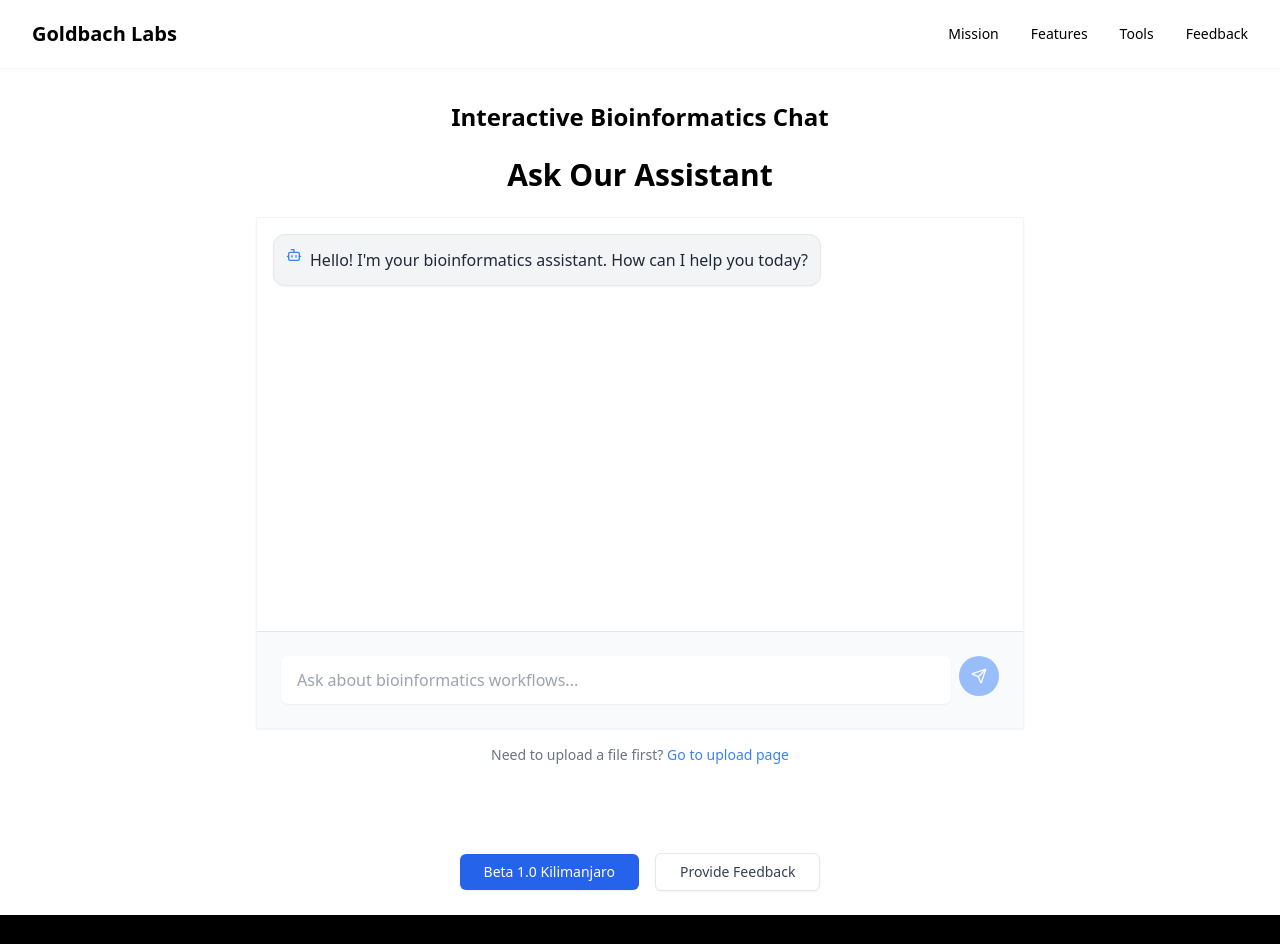
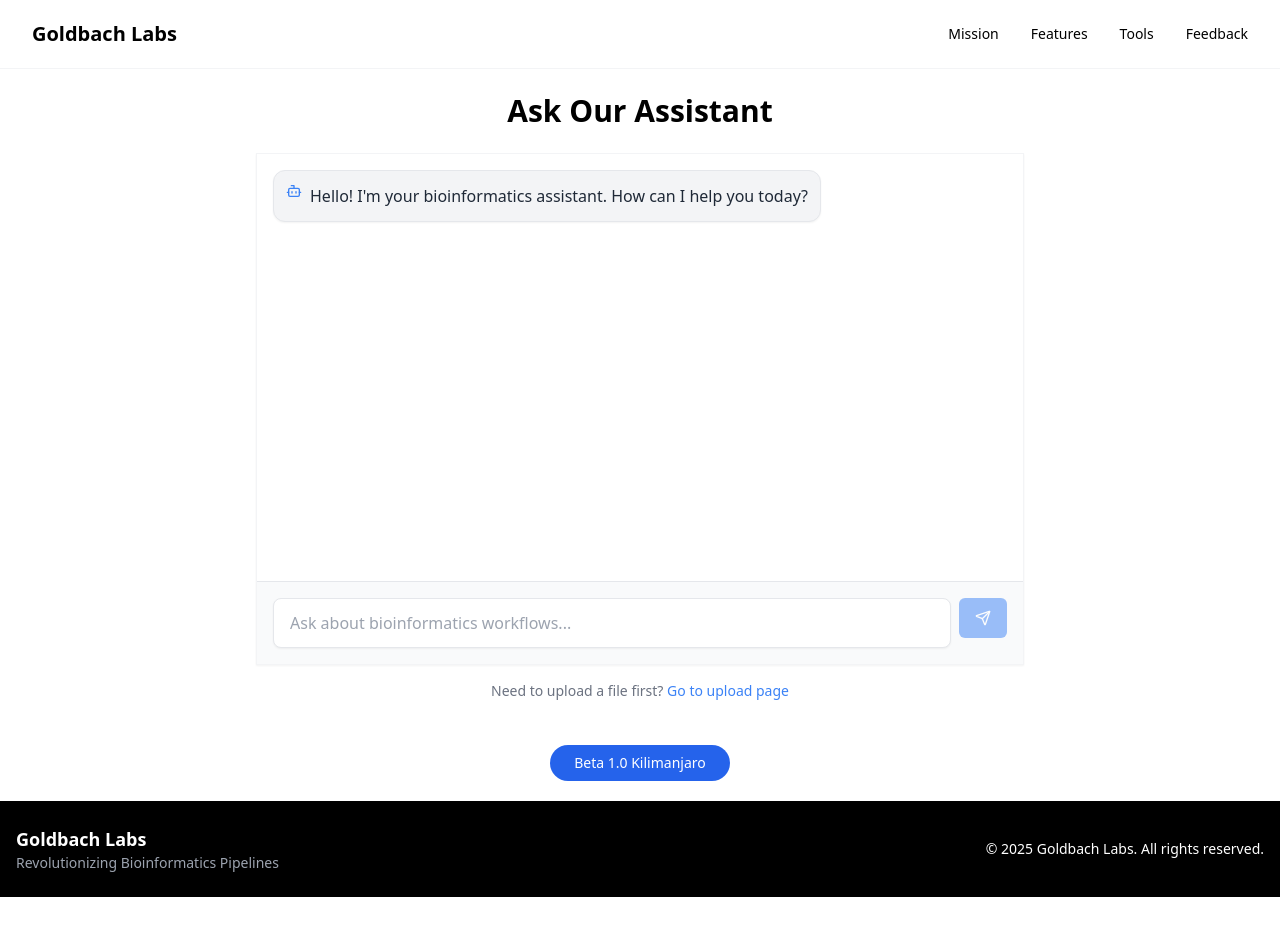
Before and after one commit to yecactusjack/Kilimanjaro, a Next.js app: page /chat in a window 1280 px wide. Shown: the top 944 px of the page. After the commit the page ends 897 px from the top, so only its background shows below. Built offline with nearby package versions, Linux system fonts and the light colour scheme.

Commit message:
Restored to '17da27691d0188f93a8cf7ce2f1397b35c154481'
Replit-Restored-To: 17da27691d0188f93a8cf7ce2f1397b35c154481

```diff
--- a/app/ask/page.tsx
+++ b/app/ask/page.tsx
@@ -14,12 +14,9 @@ export default function AskPage() {
       <div className="container mx-auto py-8 px-4 border-b border-gray-200">
         <AskInterface />
       </div>
-      <div className="text-center py-5 flex flex-col sm:flex-row items-center justify-center gap-4">
-        <a href="#" className="inline-block px-5 sm:px-6 py-2 bg-blue-600 text-white rounded-md text-sm font-medium shadow-sm hover:bg-blue-700 transition-colors">
+      <div className="text-center py-5">
+        <a href="#" className="inline-block px-6 py-2 bg-blue-600 text-white rounded-full text-sm font-medium">
           Beta 1.0 Kilimanjaro
-        </a>
-        <a href="https://form.typeform.com/to/CUme4cwF" target="_blank" className="inline-block px-5 sm:px-6 py-2 bg-white border border-gray-200 text-gray-700 rounded-md text-sm font-medium shadow-sm hover:bg-gray-50 transition-colors">
-          Provide Feedback
         </a>
       </div>
       <Footer />
--- a/app/chat/interface.tsx
+++ b/app/chat/interface.tsx
@@ -114,19 +114,19 @@ export default function ChatInterface() {
         </div>
 
         <div className="p-4 border-t bg-gray-50">
-          <form onSubmit={handleSubmit} className="flex gap-2 bg-gray-50 rounded-lg p-2">
+          <form onSubmit={handleSubmit} className="flex gap-2">
             <input
               type="text"
               value={input}
               onChange={(e) => setInput(e.target.value)}
               placeholder="Ask about bioinformatics workflows..."
-              className="flex-1 px-4 py-3 border border-gray-200 rounded-lg focus:outline-none focus:ring-1 focus:ring-blue-400 focus:border-blue-400 bg-white shadow-sm border-0 bg-transparent focus-visible:ring-0 focus-visible:ring-offset-0"
+              className="flex-1 px-4 py-3 border border-gray-200 rounded-lg focus:outline-none focus:ring-1 focus:ring-blue-400 focus:border-blue-400 bg-white shadow-sm"
               disabled={isLoading}
             />
             <Button
               type="submit"
               disabled={isLoading || !input.trim()}
-              className="bg-blue-500 hover:bg-blue-600 transition-colors rounded-full w-10 h-10 p-0 flex items-center justify-center"
+              className="bg-blue-500 hover:bg-blue-600 transition-colors"
             >
               <Send size={18} />
             </Button>
--- a/app/chat/page.tsx
+++ b/app/chat/page.tsx
@@ -11,18 +11,12 @@ export default function ChatPage() {
   return (
     <div className="min-h-screen flex flex-col">
       <Header />
-      <div className="flex-1 p-4 sm:p-8 pt-8">
-        <div className="max-w-5xl mx-auto mb-8">
-          <h1 className="text-2xl font-bold mb-6 text-center">Interactive Bioinformatics Chat</h1>
-          <ChatInterface />
-        </div>
+      <div className="flex-1 p-3 sm:p-6">
+        <ChatInterface />
       </div>
-      <div className="text-center py-4 sm:py-6 flex flex-col sm:flex-row items-center justify-center gap-4">
-        <a href="#" className="inline-block px-5 sm:px-6 py-2 bg-blue-600 text-white rounded-md text-sm font-medium shadow-sm hover:bg-blue-700 transition-colors">
+      <div className="text-center py-3 sm:py-5">
+        <a href="#" className="inline-block px-4 sm:px-6 py-2 bg-blue-600 text-white rounded-full text-sm font-medium">
           Beta 1.0 Kilimanjaro
-        </a>
-        <a href="https://form.typeform.com/to/CUme4cwF" target="_blank" className="inline-block px-5 sm:px-6 py-2 bg-white border border-gray-200 text-gray-700 rounded-md text-sm font-medium shadow-sm hover:bg-gray-50 transition-colors">
-          Provide Feedback
         </a>
       </div>
       <Footer />
--- a/app/globals.css
+++ b/app/globals.css
@@ -62,8 +62,7 @@ section:last-of-type {
 /* Improve overall spacing and section separation */
 section {
   @apply relative border-b border-gray-100;
-  padding: 4.5rem 0;
-  scroll-margin-top: 5rem;
+  padding: 4rem 0;
 }
 
 main {
@@ -72,8 +71,8 @@ main {
 
 /* Clean section dividers */
 .section-divider {
-  @apply w-full h-px bg-gray-200 my-24; /* Increased vertical margin */
-  max-width: 75%;
+  @apply w-full h-px bg-gray-200 my-20;
+  max-width: 80%;
   margin-left: auto;
   margin-right: auto;
 }
--- a/app/page.tsx
+++ b/app/page.tsx
@@ -10,7 +10,7 @@ export default function Home() {
     <div className="min-h-screen flex flex-col">
       <Header />
       <main className="flex-1">
-        <div className="container mx-auto px-4 md:px-8 lg:px-16 py-8"> {/* Increased padding */}
+        <div className="container mx-auto px-4 md:px-8 lg:px-16 py-6"> {/* Added padding for better spacing */}
           <Hero />
           <div className="section-divider"></div>
           <MissionStatement />
```
